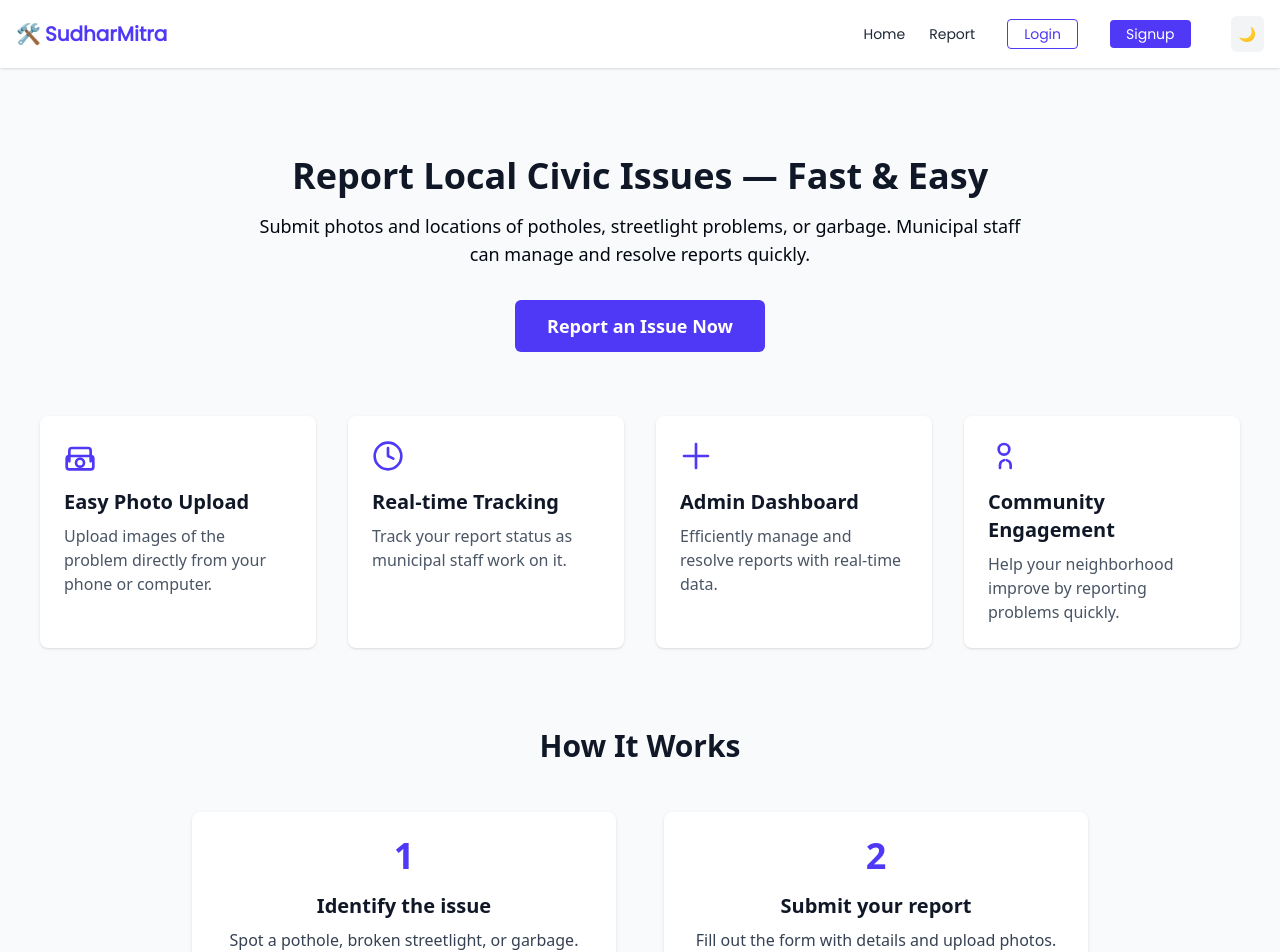
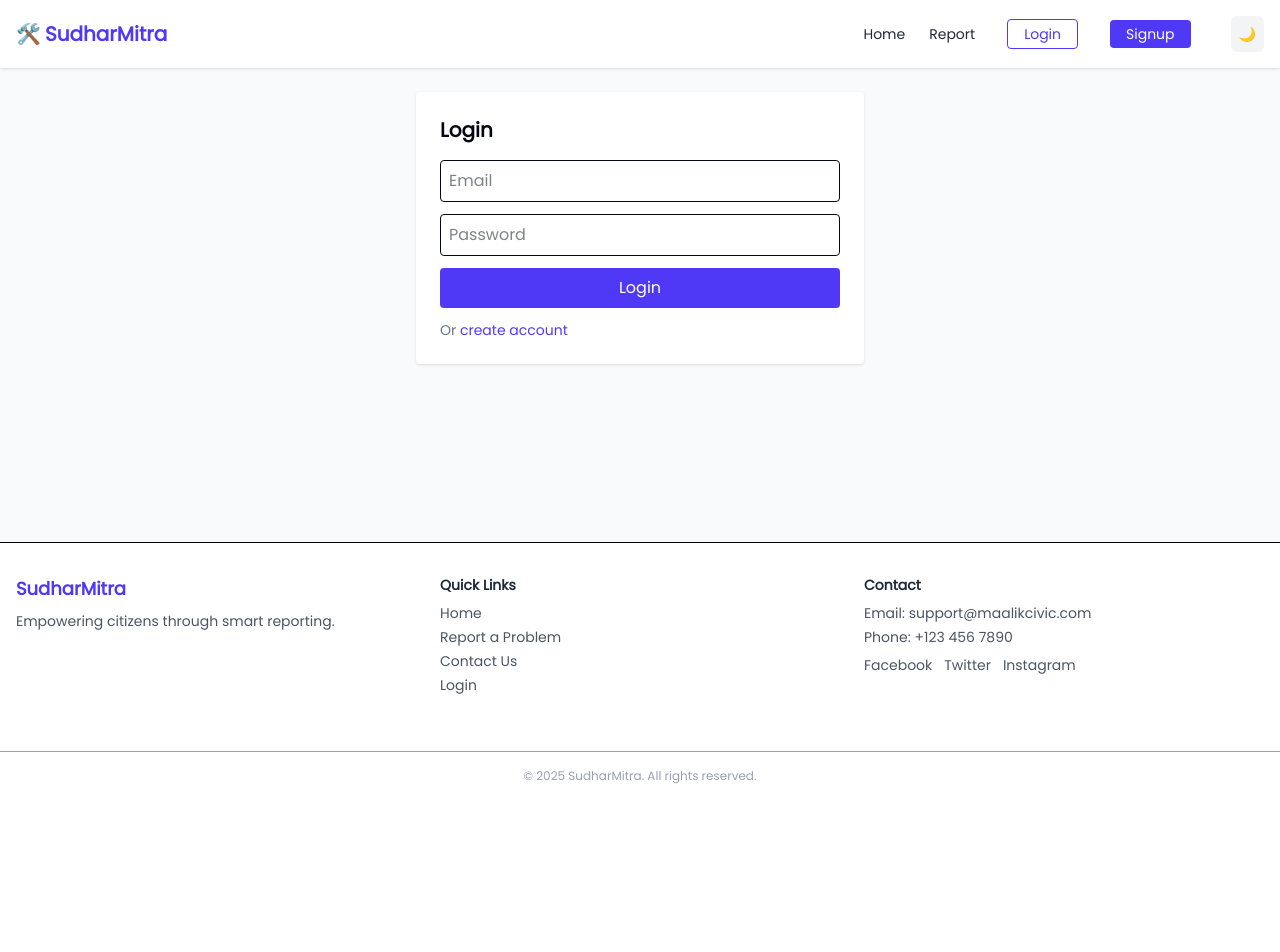
Before and after one commit to akashroy18/civicsenseIssue, a React (Vite) app in the folder SIH2025-Civic-Sense-main/Civic Sense/Jharkhand Frontend/frontend/: page / in a window 1280 px wide. Shown: the top 952 px of the page. After the commit the page ends 800 px from the top, so only its background shows below. Built offline with nearby package versions, Linux system fonts and the light colour scheme.

Commit message:
Update Home.jsx

```diff
--- a/SIH2025-Civic-Sense-main/Civic Sense/Jharkhand Frontend/frontend/src/pages/Home.jsx
+++ b/SIH2025-Civic-Sense-main/Civic Sense/Jharkhand Frontend/frontend/src/pages/Home.jsx
@@ -1,134 +1,39 @@
-import React from 'react';
+import React, { useState } from 'react';
+import API from '../services/api';
+import { useAuth } from '../hooks/useAuth';
+import { useNavigate } from 'react-router-dom';
 
-const features = [
-  {
-    title: 'Easy Photo Upload',
-    description: 'Upload images of the problem directly from your phone or computer.',
-    icon: (
-      <svg className="w-8 h-8 text-indigo-600" fill="none" stroke="currentColor" strokeWidth="2" strokeLinecap="round" strokeLinejoin="round" viewBox="0 0 24 24">
-        <path d="M4 16v-8a2 2 0 012-2h12a2 2 0 012 2v8"/>
-        <rect x="2" y="12" width="20" height="10" rx="2" ry="2"/>
-        <circle cx="12" cy="17" r="3"/>
-      </svg>
-    )
-  },
-  {
-    title: 'Real-time Tracking',
-    description: 'Track your report status as municipal staff work on it.',
-    icon: (
-      <svg className="w-8 h-8 text-indigo-600" fill="none" stroke="currentColor" strokeWidth="2" strokeLinecap="round" strokeLinejoin="round" viewBox="0 0 24 24">
-        <circle cx="12" cy="12" r="10"/>
-        <polyline points="12 6 12 12 16 14"/>
-      </svg>
-    )
-  },
-  {
-    title: 'Admin Dashboard',
-    description: 'Efficiently manage and resolve reports with real-time data.',
-    icon: (
-      <svg className="w-8 h-8 text-indigo-600" fill="none" stroke="currentColor" strokeWidth="2" strokeLinecap="round" strokeLinejoin="round" viewBox="0 0 24 24">
-        <path d="M3 12h18M12 3v18"/>
-      </svg>
-    )
-  },
-  {
-    title: 'Community Engagement',
-    description: 'Help your neighborhood improve by reporting problems quickly.',
-    icon: (
-      <svg className="w-8 h-8 text-indigo-600" fill="none" stroke="currentColor" strokeWidth="2" strokeLinecap="round" strokeLinejoin="round" viewBox="0 0 24 24">
-        <path d="M17 21v-2a4 4 0 00-3-3.87"/>
-        <path d="M9 21v-2a4 4 0 013-3.87"/>
-        <circle cx="12" cy="7" r="4"/>
-      </svg>
-    )
-  }
-];
+export default function Login() {
+  const [email, setEmail] = useState('');
+  const [password, setPassword] = useState('');
+  const [err, setErr] = useState('');
+  const { saveUser } = useAuth();
+  const nav = useNavigate();
 
-const steps = [
-  { number: 1, title: 'Identify the issue', description: 'Spot a pothole, broken streetlight, or garbage.' },
-  { number: 2, title: 'Submit your report', description: 'Fill out the form with details and upload photos.' },
-  { number: 3, title: 'Track progress', description: 'Monitor the status of your report live.' },
-  { number: 4, title: 'See it resolved', description: 'Watch as your community gets better!' },
-];
+  const submit = async (e) => {
+    e.preventDefault();
+    try {
+      const res = await API.post('/auth/login', { email, password });
+      // The backend returns { status, token, user }
+      saveUser({ token: res.data.token, user: res.data.user });
+      const role = res.data.user.role;
+      nav(role === 'citizen' ? '/dashboard/customer' : '/dashboard/admin');
+    } catch (error) {
+      setErr(error?.response?.data?.message || 'Login failed');
+    }
+  };
 
-const testimonials = [
-  {
-    name: 'Jane Doe',
-    quote: 'Reporting potholes has never been easier. The real-time tracking is fantastic!',
-  },
-  {
-    name: 'John Smith',
-    quote: 'Municipal staff respond quickly thanks to this platform. Highly recommended!',
-  }
-];
-
-export default function LandingPage() {
   return (
-    <div className="relative min-h-screen font-sans text-gray-900">
-
-      {/* 🔹 Background with Blur */}
-      <div className="absolute inset-0 "></div>
-
-      {/* 🔹 Foreground Content */}
-      <div className="relative z-10 max-w-7xl mx-auto px-6 py-16">
-
-        {/* Hero Section */}
-        <section className="text-center max-w-3xl mx-auto mb-16 ">
-          <h1 className="text-4xl text-gray-900 dark:text-gray-50 font-extrabold mb-4 hover-up-down">
-            Report Local Civic Issues — Fast & Easy
-          </h1>
-          <p className="text-lg text-gray-950 dark:text-gray-300 mb-8 hover-up-down">
-            Submit photos and locations of potholes, streetlight problems, or garbage. Municipal staff can manage and resolve reports quickly.
-          </p>
-          <a
-            href="/report"
-            className="inline-block bg-indigo-600 text-white px-8 py-3 rounded-md text-lg font-semibold hover:bg-indigo-700 transition hover-up-down"
-          >
-            Report an Issue Now
-          </a>
-        </section>
-
-        {/* Features Section */}
-        <section className="grid grid-cols-1 sm:grid-cols-2 md:grid-cols-4 gap-8 mb-20 ">
-          {features.map(({ title, description, icon }) => (
-            <div key={title} className="bg-white p-6 rounded-lg shadow hover:shadow-lg transition cursor-default hover-up-down dark:bg-gray-800 dark:text-gray-50">
-              <div className="mb-4">{icon}</div>
-              <h3 className="text-xl font-semibold mb-2">{title}</h3>
-              <p className="text-gray-600 dark:text-gray-50">{description}</p>
-            </div>
-          ))}
-        </section>
-
-        {/* Steps Section */}
-        <section className="max-w-4xl mx-auto mb-20">
-          <h2 className="text-3xl font-bold text-center mb-12 hover-up-down">How It Works</h2>
-          <div className="grid grid-cols-1 sm:grid-cols-2 gap-12">
-            {steps.map(({ number, title, description }) => (
-              <div key={number} className="bg-white p-6 rounded-lg shadow text-center hover-up-down dark:bg-gray-800">
-                <div className="text-indigo-600 text-4xl font-bold mb-4">{number}</div>
-                <h3 className="text-xl font-semibold mb-2 dark:text-gray-50">{title}</h3>
-                <p className="text-gray-700 dark:text-gray-50">{description}</p>
-              </div>
-            ))}
-          </div>
-        </section>
-
-        {/* Testimonials Section */}
-        <section className="max-w-4xl mx-auto mb-20">
-          <h2 className="text-3xl font-bold text-center mb-12 hover-up-down">What People Are Saying</h2>
-          <div className="space-y-10">
-            {testimonials.map(({ name, quote }) => (
-              <blockquote
-                key={name}
-                className="bg-white p-8 rounded-lg shadow italic text-gray-800 hover-up-down dark:bg-gray-800 dark:text-gray-50"
-              >
-                <p className="mb-4 text-lg">"{quote}"</p>
-                <footer className="text-right font-semibold">— {name}</footer>
-              </blockquote>
-            ))}
-          </div>
-        </section>
-
+    <div className="max-w-md mx-auto text-gray-950 bg-white dark:bg-gray-800 dark:text-gray-50 p-6 rounded shadow">
+      <h2 className="text-xl font-semibold mb-4">Login</h2>
+      {err && <div className="text-red-600 mb-2">{err}</div>}
+      <form onSubmit={submit} className="space-y-3">
+        <input className="w-full  p-2 border rounded" placeholder="Email" value={email} onChange={(e) => setEmail(e.target.value)} />
+        <input className="w-full p-2 border rounded" placeholder="Password" type="password" value={password} onChange={(e) => setPassword(e.target.value)} />
+        <button className="w-full bg-indigo-600 text-white p-2 rounded">Login</button>
+      </form>
+      <div className="text-sm text-gray-500 mt-3">
+        Or <a href="/signup" className="text-indigo-600">create account</a>
       </div>
     </div>
   );
```
